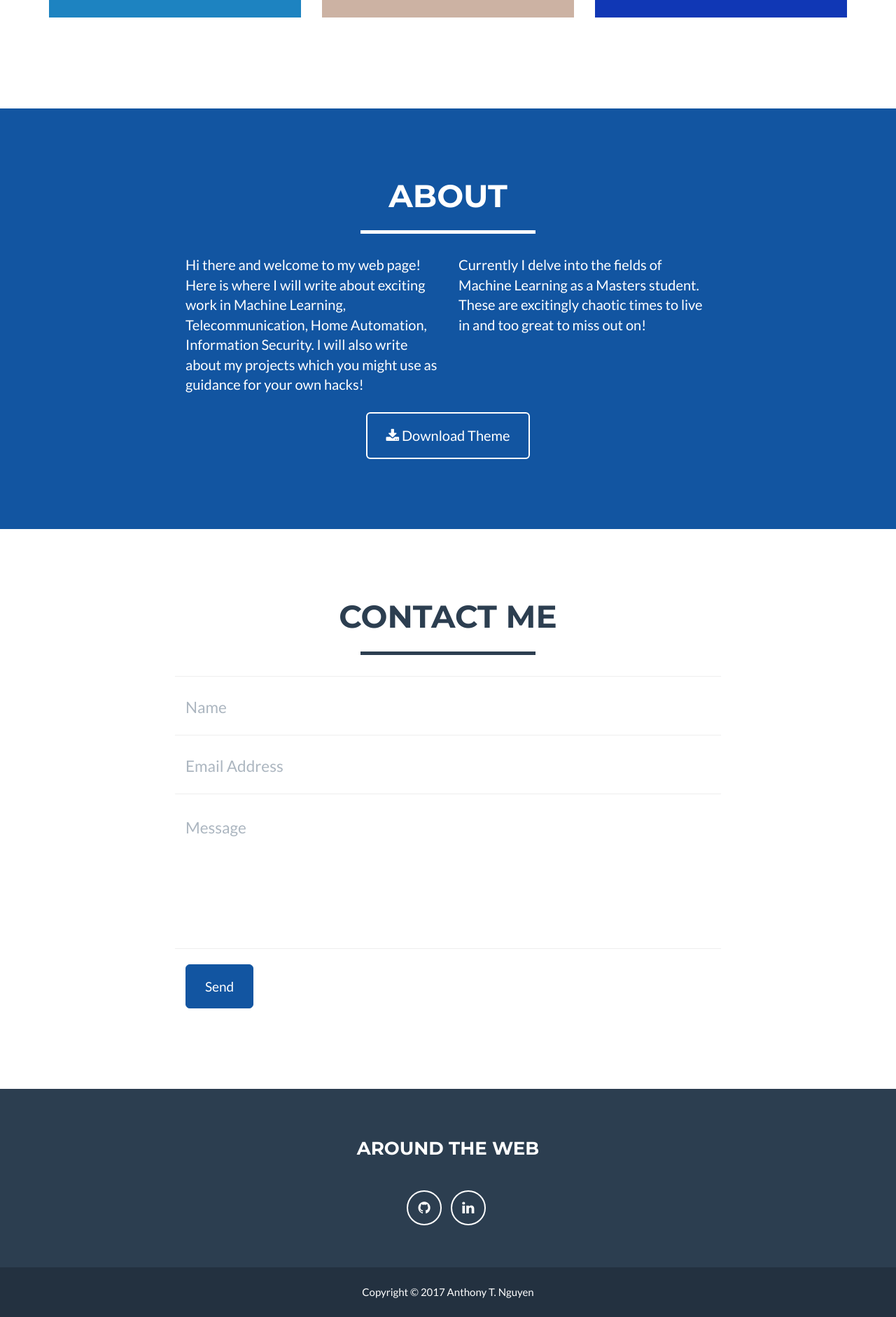
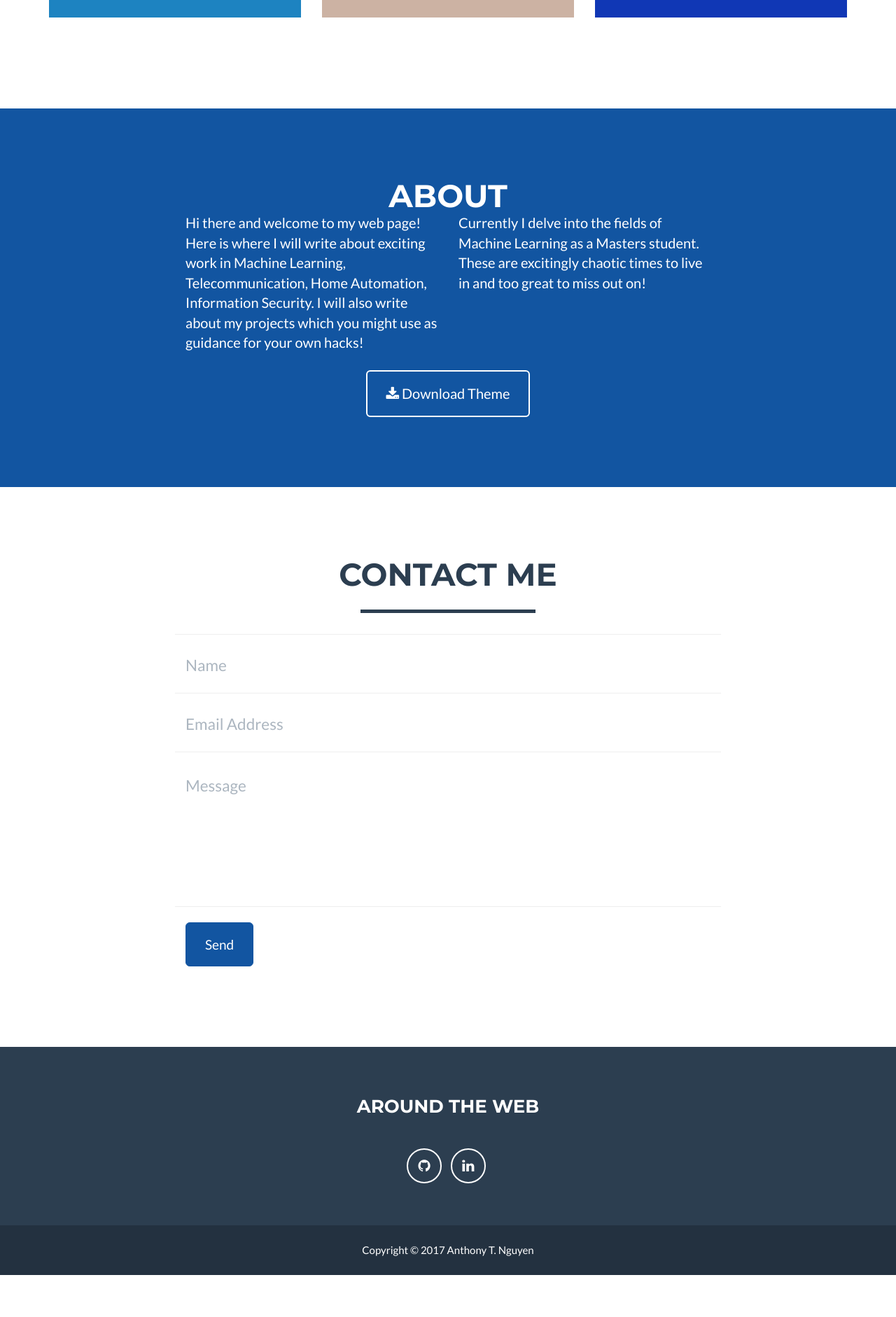
Before and after one commit to atwing/atwing.github.io, a Jekyll site: the page built from index.html, in a window 1280 px wide. Shown: the part 875-2757 px from the top of the page at 70% size. Built offline with Jekyll 4.4.1, drawn with Linux system fonts in a browser that asks for light colours; after the commit the page ends 2697 px from its top, so only the background shows below that.

Commit message:
Update about.html

```diff
--- a/_includes/about.html
+++ b/_includes/about.html
@@ -4,7 +4,7 @@
             <div class="row">
                 <div class="col-lg-12 text-center">
                     <h2>About</h2>
-                    <hr class="star-light">
+                    <!-- <hr class="star-light"> -->
                 </div>
             </div>
             <div class="row">
```
